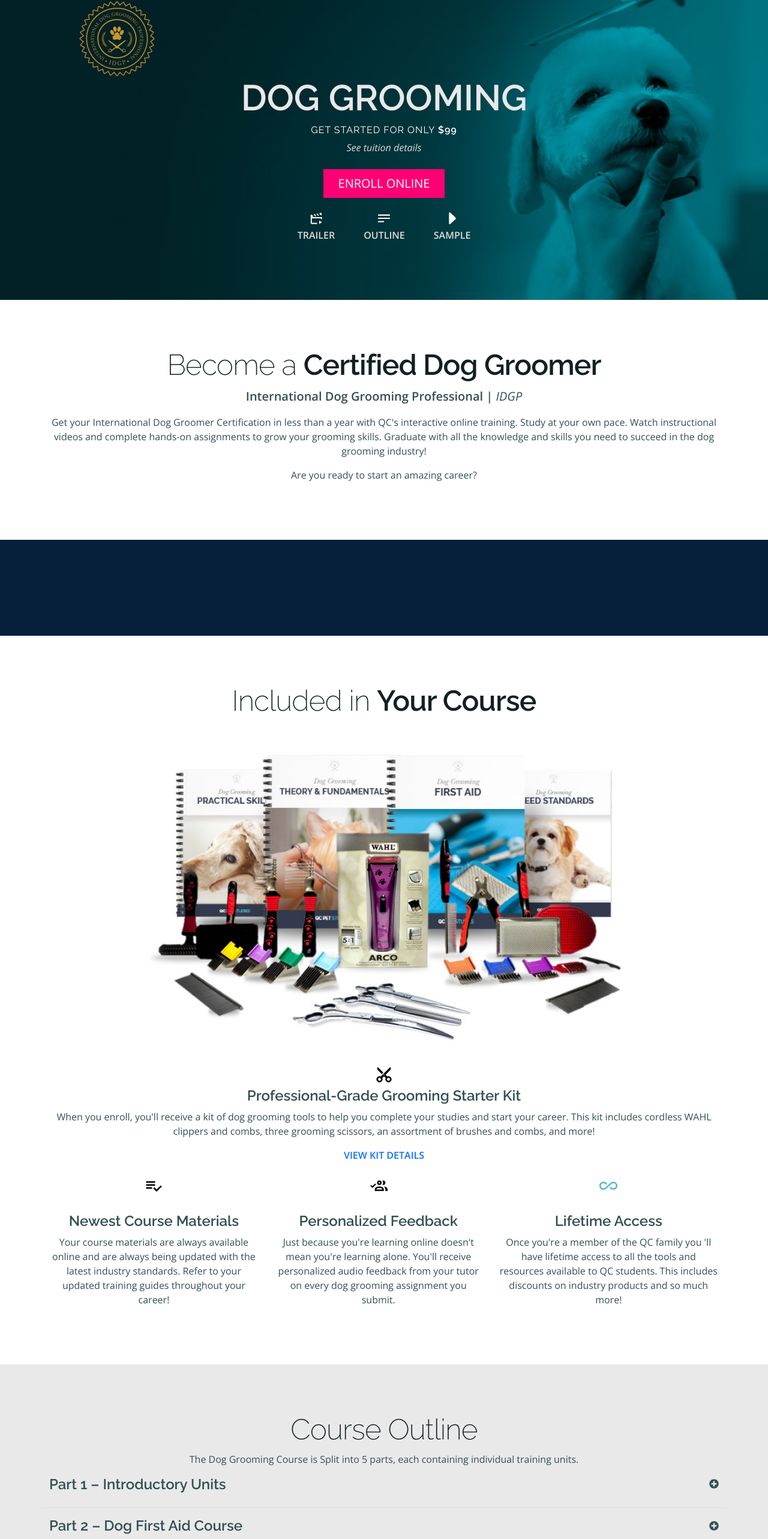
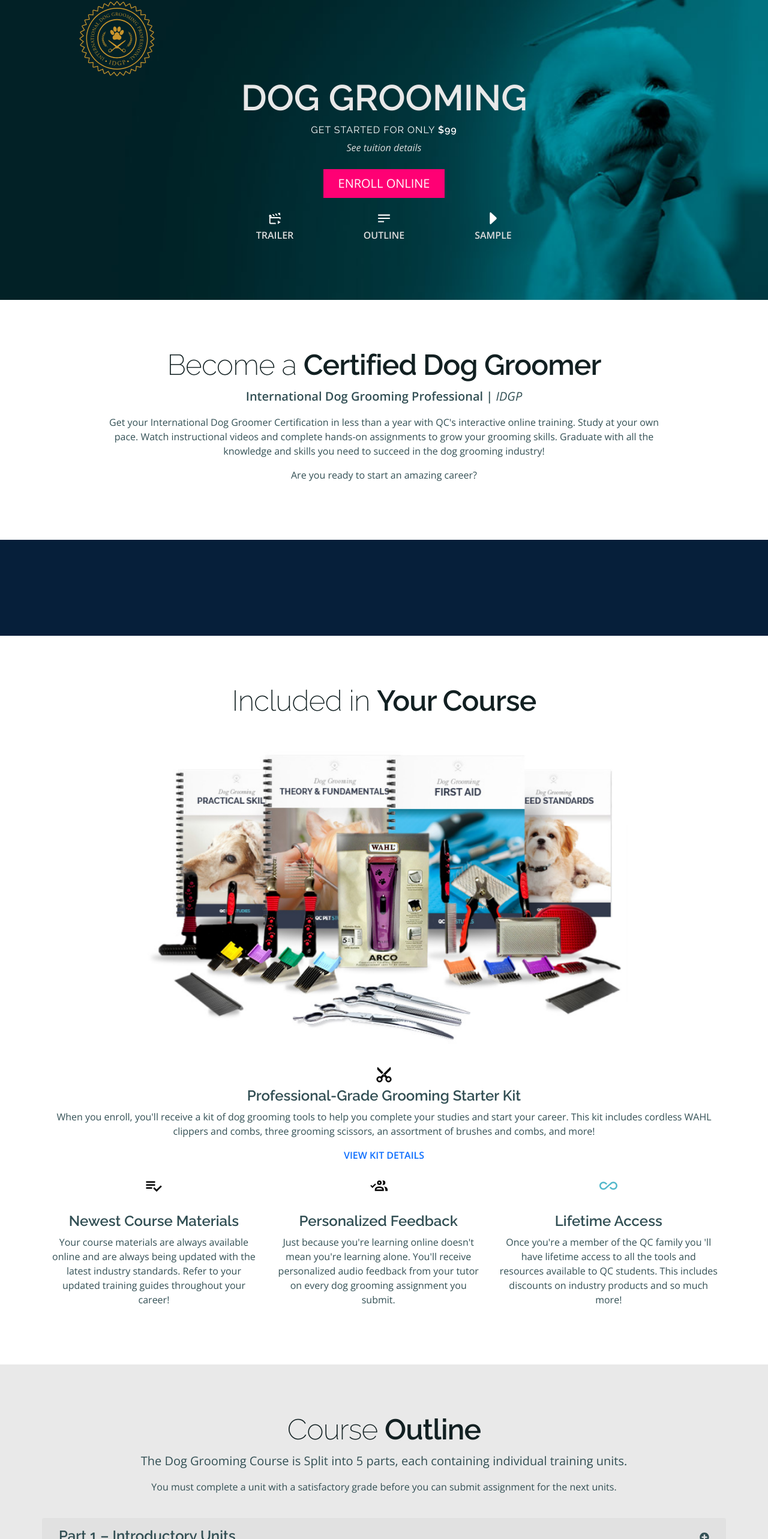
Before and after one commit to QCCareerSchool-Org/www.qcpetstudies.com, a Next.js app: page /dog-grooming-courses/dog-grooming in a window 1280 px wide. Shown: the part 182-2748 px from the top of the page at 60% size. Built offline with nearby package versions, Linux system fonts and the light colour scheme; no server answers.

Commit message:
more updates

```diff
--- a/src/pages/dog-grooming-courses/dog-grooming/index.tsx
+++ b/src/pages/dog-grooming-courses/dog-grooming/index.tsx
@@ -34,9 +34,9 @@ const CustomToggle = ({ title, eventKey }: Props): ReactElement => {
   const isOpen = activeEventKey === eventKey;
 
   return (
-    <div className="row justify-content-between border-bottom pb-3 mb-3" onClick={decoratedOnClick}>
+    <div className="row justify-content-between align-items-center py-3 mb-3 card-header" onClick={decoratedOnClick}>
       <div className="col-6 text-start">
-        <h3>{title}</h3>
+        <h3 className="mb-0">{title}</h3>
       </div>
       <div className="col-6 text-end">
         {isOpen ? <FaMinusCircle /> : <FaPlusCircle />}
@@ -69,17 +69,17 @@ const DogGroomingPage: NextPage = () => {
           <div className="row text-center mb-4">
             <a href="#"><button className="btn btn-secondary btn-lg">Enroll Online</button></a>
           </div>
-          <div className="row">
-            <div className="d-flex justify-content-center gap-5">
-              <div className="text-uppercase">
+          <div className="row justify-content-center">
+            <div className="col-12 col-md-6 d-flex">
+              <div className="col text-uppercase">
                 <Image src={MovieClapperImage} alt="Movie Clapper" width={headerIconSize} height={headerIconSize} />
                 <p><strong>Trailer</strong></p>
               </div>
-              <div className="text-uppercase">
+              <div className="col text-uppercase">
                 <Image src={OutlineImage} alt="Outline" width={headerIconSize} height={headerIconSize} />
                 <p><strong>Outline</strong></p>
               </div>
-              <div className="text-uppercase">
+              <div className="col text-uppercase">
                 <Image src={PlayBtnImage} alt="Play Button" width={headerIconSize} height={headerIconSize} />
                 <p><strong>Sample</strong></p>
               </div>
@@ -90,10 +90,14 @@ const DogGroomingPage: NextPage = () => {
 
       <section>
         <div className="container text-center">
+          <div className="row justify-content-center">
+            <div className="col-12 col-md-10">
               <h2>Become a <strong>Certified Dog Groomer</strong></h2>
               <p className="lead"><strong>International Dog Grooming Professional | </strong> <p className="d-inline"> <i>IDGP </i></p></p>
               <p>Get your International Dog Groomer Certification in less than a year with QC&apos;s interactive online training. Study at your own pace. Watch instructional videos and complete hands-on assignments to grow your grooming skills.  Graduate with all the knowledge and skills you need to succeed in the dog grooming industry!</p>
               <p>Are you ready to start an amazing career?</p>
+            </div>
+          </div>
         </div>
       </section>
 
@@ -146,27 +150,27 @@ const DogGroomingPage: NextPage = () => {
       </section>
       <section className="bg-light">
         <div className="container text-center">
-          <div className="row">
-            <div className="col-12 col-md-10 offset-md-1">
-              <h2>Course Outline</h2>
-              <p>The Dog Grooming Course is Split into 5 parts, each containing individual training units.</p>
+          <div className="row justify-content-center mb-4">
+            <div className="col-12 col-md-10">
+              <h2>Course <strong>Outline</strong></h2>
+              <p className="lead">The Dog Grooming Course is Split into 5 parts, each containing individual training units.</p>
+              <p>You must complete a unit with a satisfactory grade before you can submit assignment for the next units.</p>
             </div>
           </div>
-
+          <div className="row justify-content-center">
             <Accordion>
               <CustomToggle title="Part 1 – Introductory Units" eventKey="0" />
               <Accordion.Collapse eventKey="0">
                 <div className="row align-items-center">
                   <div className="col-12 col-lg-12 mb-4 text-start">
                     <h3 className="mb-3">Units A-C</h3>
-                  <p>The first few units in this course will introduce you to the fundamental concepts of dog grooming. In these units, you’ll cover health and safety, basic dog anatomy, skincare, behavior, the tools of the trade and more.</p>
+                    <p>The first few units in this course will introduce you to the fundamental concepts of dog grooming. In these units, you&apos;ll cover health and safety, basic dog anatomy, skincare, behavior, the tools of the trade and more.</p>
                     <p>During these units it is recommended that you start considering your grooming workspace so that you are prepared for the practical assignments later in the course. Unit C will be particularly helpful in selecting appropriate tools, equipment and products.</p>
                     <p>It is also recommended that you start seeking out dog owners who are willing to let you use their dogs in practical assignments later in the course.</p>
                   </div>
                 </div>
               </Accordion.Collapse>
             </Accordion>
-
             <Accordion>
               <CustomToggle title="Part 2 – Dog First Aid Course" eventKey="0" />
               <Accordion.Collapse eventKey="0">
@@ -178,31 +182,28 @@ const DogGroomingPage: NextPage = () => {
                 </div>
               </Accordion.Collapse>
             </Accordion>
-
             <Accordion>
               <CustomToggle title="Part 3 – Hands-On units" eventKey="0" />
               <Accordion.Collapse eventKey="0">
                 <div className="row align-items-center">
                   <div className="col-12 col-lg-12 mb-4 text-start">
-                  Once you understand the basics of dog grooming and dog first aid, you will move on to units that teach you the hands-on skills involved in grooming. In these units, you’ll cover nail trimming, ear cleaning, brushing, de-matting, bathing, drying, coat types, pet cuts, breed standards and more. You’ll complete a number of basic practical assignments that will prepare you to start your practicum.
+                    Once you understand the basics of dog grooming and dog first aid, you will move on to units that teach you the hands-on skills involved in grooming. In these units, you&apos;ll cover nail trimming, ear cleaning, brushing, de-matting, bathing, drying, coat types, pet cuts, breed standards and more. You&apos;ll complete a number of basic practical assignments that will prepare you to start your practicum.
                   </div>
                 </div>
               </Accordion.Collapse>
             </Accordion>
-
             <Accordion>
               <CustomToggle title="Part 4 – Practicum" eventKey="0" />
               <Accordion.Collapse eventKey="0">
                 <div className="row align-items-center">
                   <div className="col-12 col-lg-12 mb-4 text-start">
                     <p>Dog grooming as a profession requires a lot of background knowledge, but ultimately your success will depend on your ability to safely and skillfully groom dogs.</p>
-                  <p>Your practicum is designed to allow you to practice and receive feedback on these essential skills. The units within the practicum involve intensive practical assignments that draw on the content you’ve mastered throughout the course. You’ll have a chance to receive feedback from your tutors on your bathing and drying skills, in addition to the pet cuts and breed cuts you’ll create throughout your career.
+                    <p>Your practicum is designed to allow you to practice and receive feedback on these essential skills. The units within the practicum involve intensive practical assignments that draw on the content you&apos;ve mastered throughout the course. You&apos;ll have a chance to receive feedback from your tutors on your bathing and drying skills, in addition to the pet cuts and breed cuts you&apos;ll create throughout your career.
                     </p>
                   </div>
                 </div>
               </Accordion.Collapse>
             </Accordion>
-
             <Accordion>
               <CustomToggle title="Part 5 – Dog Grooming Business Essentials" eventKey="0" />
               <Accordion.Collapse eventKey="0">
@@ -211,88 +212,12 @@ const DogGroomingPage: NextPage = () => {
                     <h3 className="mb-3">Units A-C</h3>
                     <p>Dog grooming as a profession requires a lot of background knowledge, but ultimately your success will depend on your ability to safely and skillfully groom dogs.
                     </p>
-                  <p>Your practicum is designed to allow you to practice and receive feedback on these essential skills. The units within the practicum involve intensive practical assignments that draw on the content you’ve mastered throughout the course. You’ll have a chance to receive feedback from your tutors on your bathing and drying skills, in addition to the pet cuts and breed cuts you’ll create throughout your career.
+                    <p>Your practicum is designed to allow you to practice and receive feedback on these essential skills. The units within the practicum involve intensive practical assignments that draw on the content you&apos;ve mastered throughout the course. You&apos;ll have a chance to receive feedback from your tutors on your bathing and drying skills, in addition to the pet cuts and breed cuts you&apos;ll create throughout your career.
                     </p>
                   </div>
                 </div>
               </Accordion.Collapse>
             </Accordion>
-        </div>
-      </section>
-
-      <section className="bg-light">
-        <div className="container text-center">
-          <h2>Course <strong>Outline</strong></h2>
-          <p><strong>The Dog Grooming Course is Split into 5 parts, each containing individual training units.</strong></p>
-          <p>You must complete a unit with a satisfactory grade before you can submit assignment for the next units.</p>
-        </div>
-        <div className="row d-flex justify-content-center">
-          <div className="col-10">
-            <div className="card-header d-flex justify-content-between align-items-center p-3">
-              <h3 className="mb-0">Introductory Units</h3>
-              <a className="btn btn-primary" data-bs-toggle="collapse" data-target="collapse1" aria-controls="collapse1" href="#collapse1" role="button" aria-expanded="true">+</a>
-              <div className="collapse" id="collapse1">
-                <div className="card card-body">
-                  <p className="lead"><strong>Units A-C</strong></p>
-                  <p>The first few units in this course will introduce you to the fundamental concepts of dog grooming. In these units, you&apos;ll cover health and safety, basic dog anatomy, skincare, behavior, the tools of the trade and more.</p>
-                  <p>During these units it is recommended that you start considering your grooming workspace so that you are prepared for the practical assignments later in the course. Unit C will be particularly helpful in selecting appropriate tools, equipment and products.</p>
-                  <p>It is also recommended that you start seeking out dog owners who are willing to let you use their dogs in practical assignments later in the course.</p>
-                </div>
-              </div>
-            </div>
-          </div>
-        </div>
-        <div className="row d-flex justify-content-center">
-          <div className="col-10">
-            <div className="card-header d-flex justify-content-between align-items-center p-3">
-              <h3 className="mb-0">Dog First Aid Course</h3>
-              <a className="btn btn-primary" data-bs-togle="collapse" href="#part2" role="button" aria-expanded="false" aria-controls="collapseExample">+</a>
-              <div className="collapse" id="part2">
-                <div className="card card-body">
-                  <p>In order to provide you with the resources to learn your craft safely, your grooming course also comes with a two-unit course on dog first aid. This course covers emergency situations that may occur in a grooming environment and prepares you to respond calmly and effectively in any emergency.</p>
-                  <p>You must complete both units of the First Aid course before proceeding to the next unit in the dog grooming course.</p>
-                </div>
-              </div>
-            </div>
-          </div>
-        </div>
-        <div className="row d-flex justify-content-center">
-          <div className="col-10">
-            <div className="card-header d-flex justify-content-between align-items-center p-3">
-              <h3 className="mb-0">Hands-On units</h3>
-              <a className="btn btn-primary" data-bs-togle="collapse" href="#part3" role="button" aria-expanded="false" aria-controls="collapseExample">+</a>
-              <div className="collapse" id="part3">
-                <div className="card card-body">
-                  <p>Once you understand the basics of dog grooming and dog first aid, you will move on to units that teach you the hands-on skills involved in grooming. In these units, you&apos;ll cover nail trimming, ear cleaning, brushing, de-matting, bathing, drying, coat types, pet cuts, breed standards and more. You&apos;ll complete a number of basic practical assignments that will prepare you to start your practicum.</p>
-                </div>
-              </div>
-            </div>
-          </div>
-        </div>
-        <div className="row d-flex justify-content-center">
-          <div className="col-10">
-            <div className="card-header d-flex justify-content-between align-items-center p-3">
-              <h3 className="mb-0">Practicum </h3>
-              <a className="btn btn-primary" data-bs-togle="collapse" href="#part4" role="button" aria-expanded="false" aria-controls="collapseExample">+</a>
-              <div className="collapse" id="part4">
-                <div className="card card-body">
-                  <p>Dog grooming as a profession requires a lot of background knowledge, but ultimately your success will depend on your ability to safely and skillfully groom dogs. Your practicum is designed to allow you to practice and receive feedback on these essential skills. The units within the practicum involve intensive practical assignments that draw on the content you&apos;ve mastered throughout the course. You&apos;ll have a chance to receive feedback from your tutors on your bathing and drying skills, in addition to the pet cuts and breed cuts you&apos;ll create throughout your career.</p>
-                </div>
-              </div>
-            </div>
-          </div>
-        </div>
-        <div className="row d-flex justify-content-center">
-          <div className="col-10">
-            <div className="card-header d-flex justify-content-between align-items-center p-3">
-              <h3 className="mb-0">Dog Grooming Business Essentials</h3>
-              <a className="btn btn-primary" data-bs-togle="collapse" href="#part5" role="button" aria-expanded="false" aria-controls="collapseExample">+</a>
-              <div className="collapse" id="part5">
-                <div className="card card-body">
-                  <p>Dog grooming as a profession requires a lot of background knowledge, but ultimately your success will depend on your ability to safely and skillfully groom dogs. Your practicum is designed to allow you to practice and receive feedback on these essential skills. The units within the practicum involve intensive practical assignments that draw on the content you&apos;ve mastered throughout the course. You&apos;ll have a chance to receive feedback from your tutors on your bathing and drying skills, in addition to the pet cuts and breed cuts you&apos;ll create throughout your career.</p>
-                </div>
-              </div>
-            </div>
           </div>
         </div>
       </section>
```
Lines whose indentation alone changed are shown as unchanged.
